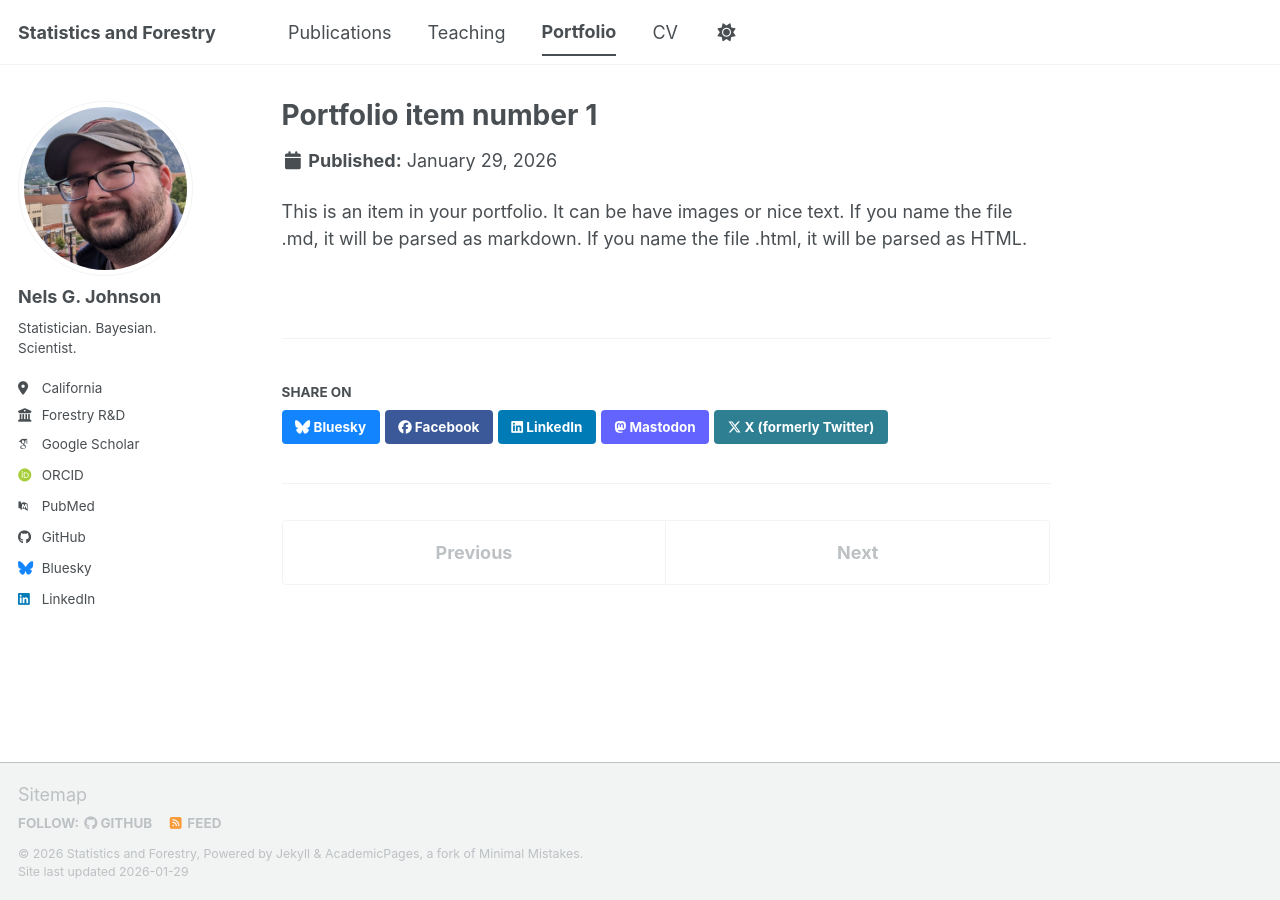
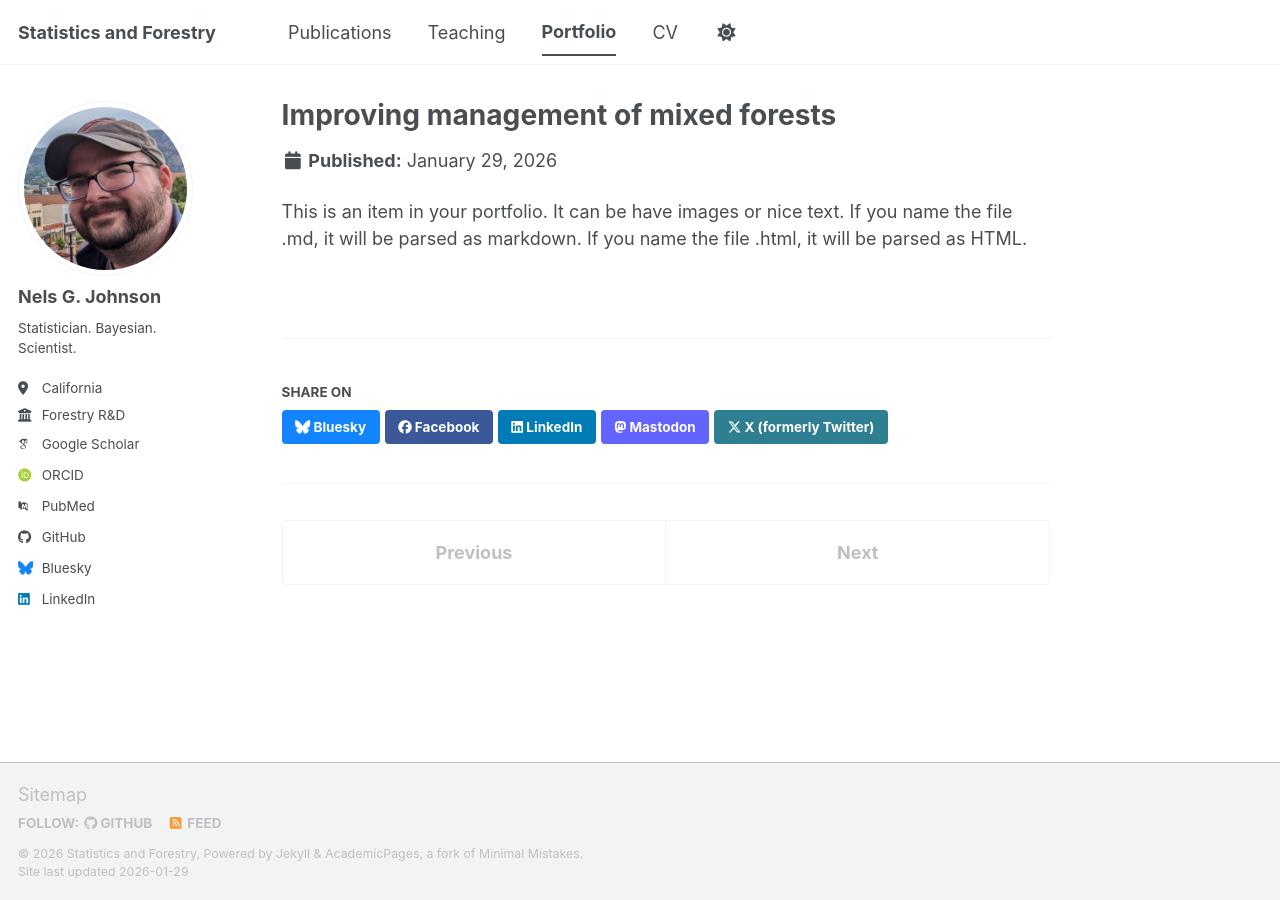
Before and after one commit to nelsjohnso/nelsjohnso.github.io, a Jekyll site: the page built from _portfolio/mixedforests.md, in a window 1280 px wide. Built offline with Jekyll 4.4.1, drawn with Linux system fonts in a browser that asks for light colours; some web fonts are replaced; a script bundle is joined from its source files by our own code; library files that are not in the unit come from our copies.

Commit message:
Update and rename portfolio-1.md to mixedforests.md

```diff
--- a/_portfolio/portfolio-1.md
+++ b/_portfolio/mixedforests.md
@@ -1,6 +1,6 @@
 ---
-title: "Portfolio item number 1"
-excerpt: "Short description of portfolio item number 1<br/><img src='/images/500x300.png'>"
+title: "Improving management of mixed forests"
+excerpt: "Challenge Experimental Forest, Challenge, California, USA<br/><img src='/images/500x300.png'>"
 collection: portfolio
 ---
 
```
